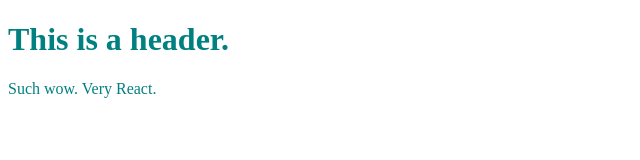
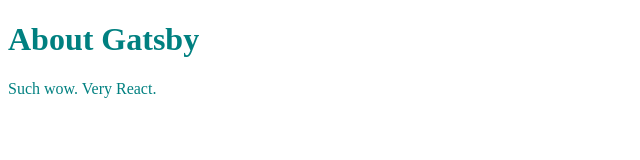
Before and after one commit to JuliaMathias/hello-world, a Gatsby site: page /about in a window 1280 px wide. Shown: the whole page, without its empty margins (0-640 px from the left). Built offline with nearby package versions, Linux system fonts and the light colour scheme; Gatsby itself is replaced by a stand-in of ours.

Commit message:
Refator header component

```diff
--- a/src/components/header.js
+++ b/src/components/header.js
@@ -1,5 +1,5 @@
 import React from "react"
 
-export default function Header() {
-  return <h1>This is a header.</h1>
-}
+export default function Header(props) {
+    return <h1>{props.headerText}</h1>
+  }
--- a/src/pages/about.js
+++ b/src/pages/about.js
@@ -4,7 +4,7 @@
 export default function About() {
   return (
     <div style={{ color: `teal` }}>
-      <Header />
+      <Header headerText="About Gatsby" />
       <p>Such wow. Very React.</p>
     </div>
   )
```
